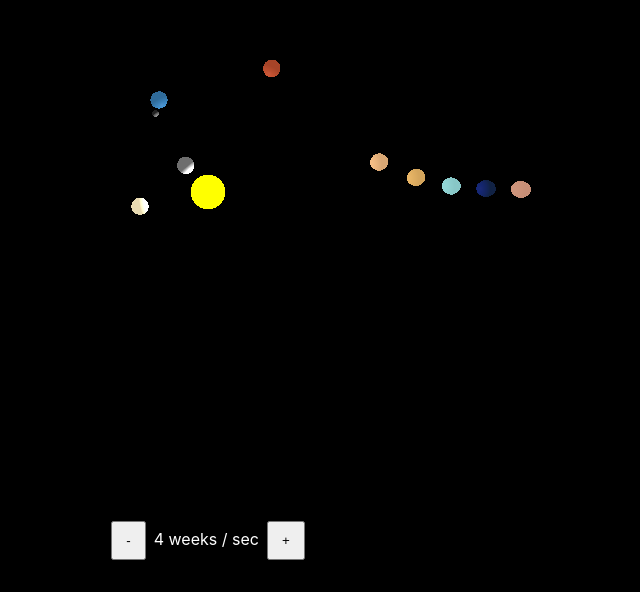
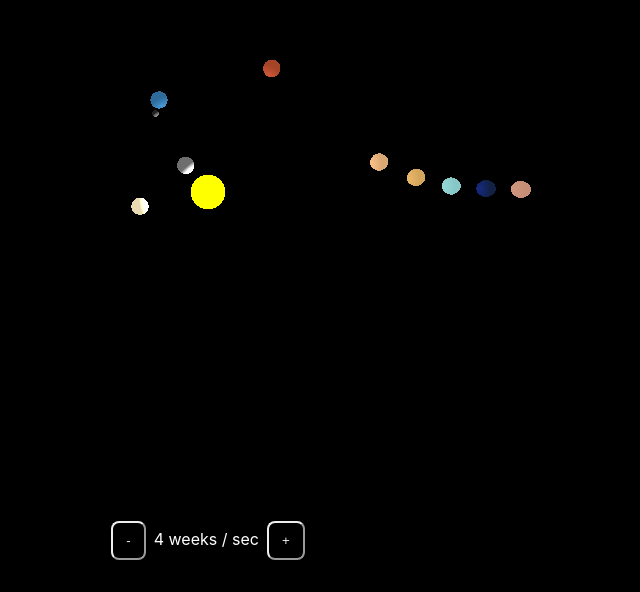
Before and after one commit to spicalous/space-viz, a Vue app: page / in a window 1280 px wide. Shown: the part 208-800 px from the top of the page, without its empty margins (432-1072 px from the left). Built offline with nearby package versions, Linux system fonts and the light colour scheme; the HTML template or start-up script is replaced by a standard one.

Commit message:
add primitive css for speed controls

```diff
--- a/src/components/UserControlsContainer.vue
+++ b/src/components/UserControlsContainer.vue
@@ -60,10 +60,27 @@
   .speed-controls {
     pointer-events: auto;
     margin-bottom: 2rem;
+
     button {
+      cursor: pointer;
       display: inline-block;
       padding: 10px 13px;
+      background-color: transparent;
+      color: #EEEEEE;
+      border-color: #EEEEEE;
+      border-radius: 0.5rem;
+
+      &:disabled {
+        cursor: not-allowed;
+        border-color: #333333;
+        color: #333333;
+      }
+      &:hover:enabled {
+        background-color: #EEEEEE;
+        color: #000000;
+      }
     }
+
     span {
       display: inline-block;
       text-align: center;
```
